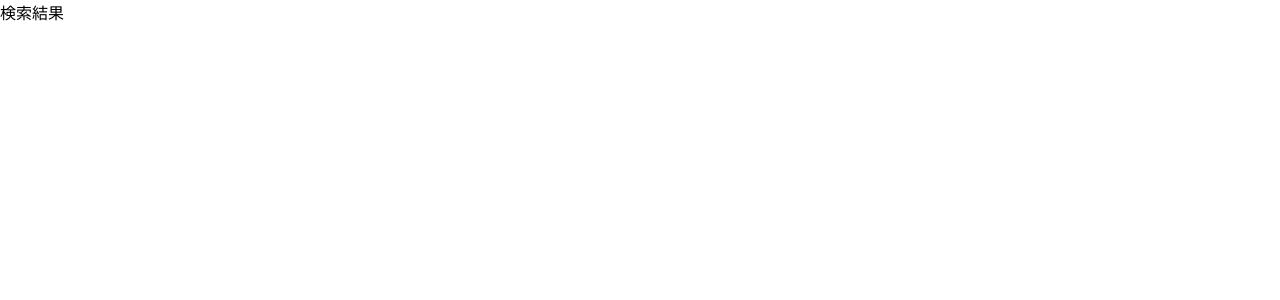
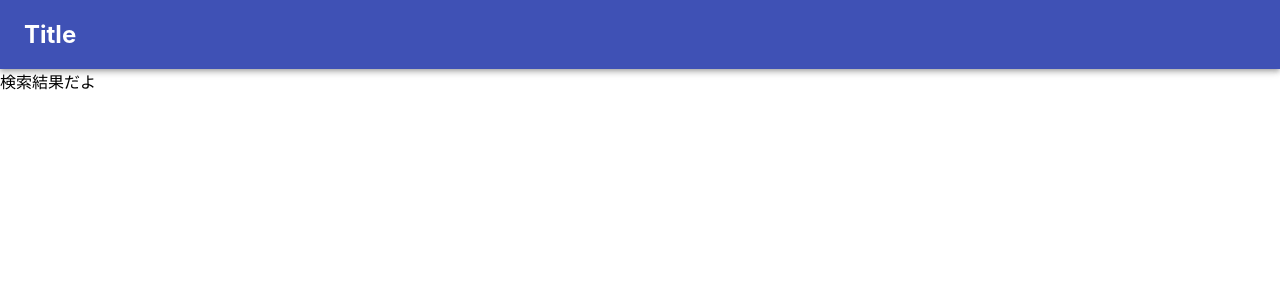
Before and after one commit to nakashi94/distribution_app, a React (Create React App) app: page /search/1 in a window 1280 px wide. Shown: the top 300 px of the page. Built offline with nearby package versions, Linux system fonts and the light colour scheme.

Commit message:
npm install --save firebase

```diff
--- a/package.json
+++ b/package.json
@@ -13,6 +13,7 @@
     "@types/react": "^17.0.33",
     "@types/react-dom": "^17.0.10",
     "@types/react-router-dom": "^5.3.2",
+    "firebase": "^9.2.0",
     "react": "^17.0.2",
     "react-dom": "^17.0.2",
     "react-router-dom": "^5.3.0",
--- /dev/null
+++ b/src/pages/ResultPage.tsx
@@ -0,0 +1,13 @@
+import React, { FC } from 'react'
+import TopHeader from '../components/topPage/TopHeader';
+
+const ResultPage: FC = () => {
+  return (
+    <div>
+      <TopHeader />
+      検索結果だよ
+    </div>
+  )
+}
+
+export default ResultPage;
--- a/src/pages/TopPage.tsx
+++ b/src/pages/TopPage.tsx
@@ -1,4 +1,5 @@
 import React, { FC } from 'react';
+import ResultPage from './ResultPage';
 import TopHeader from '../components/topPage/TopHeader';
 import TopMain from '../components/topPage/TopMain';
 import {
@@ -16,7 +17,7 @@ const TopPage: FC = () => {
           <TopMain />
         </Route>
         <Route exact path="/search/:keyword">
-          検索結果
+          <ResultPage />
         </Route>
       </Switch>
     </Router>
```
Also changed, not shown: src/components/resultPage/ResultImageList.tsx (added, +11 -0 lines), src/firebase.ts (added, +20 -0 lines), 2 other files (tests, documents, lock files or other folders).
